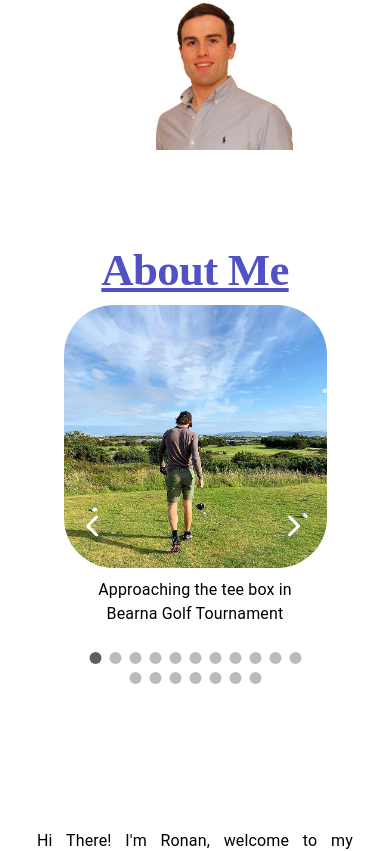
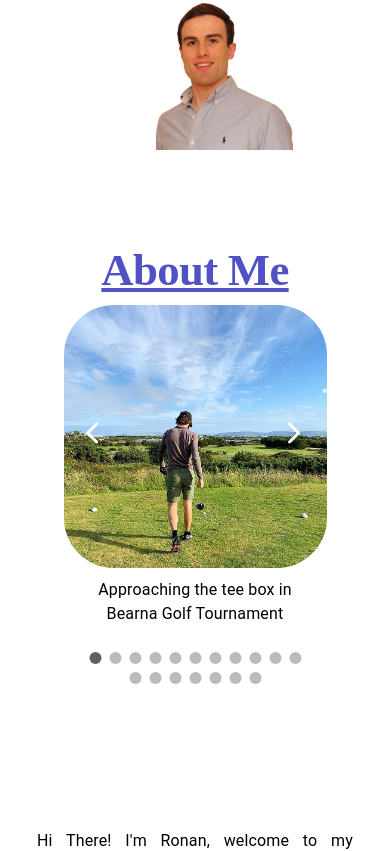
Before and after one commit to brightstar0212/my-next-app, a Next.js app: page / in a window 390 px wide. Shown: the part 694-1545 px from the top of the page. Built offline with nearby package versions, Linux system fonts and the light colour scheme.

Commit message:
carousel btn

```diff
--- a/app/globals.css
+++ b/app/globals.css
@@ -725,7 +725,7 @@ iframe:focus {
     width: 90%;
   }
   .carousel-btn {
-    top: 110px;
+    top: 110px !important;
   }
   .indicator {
   }
```
